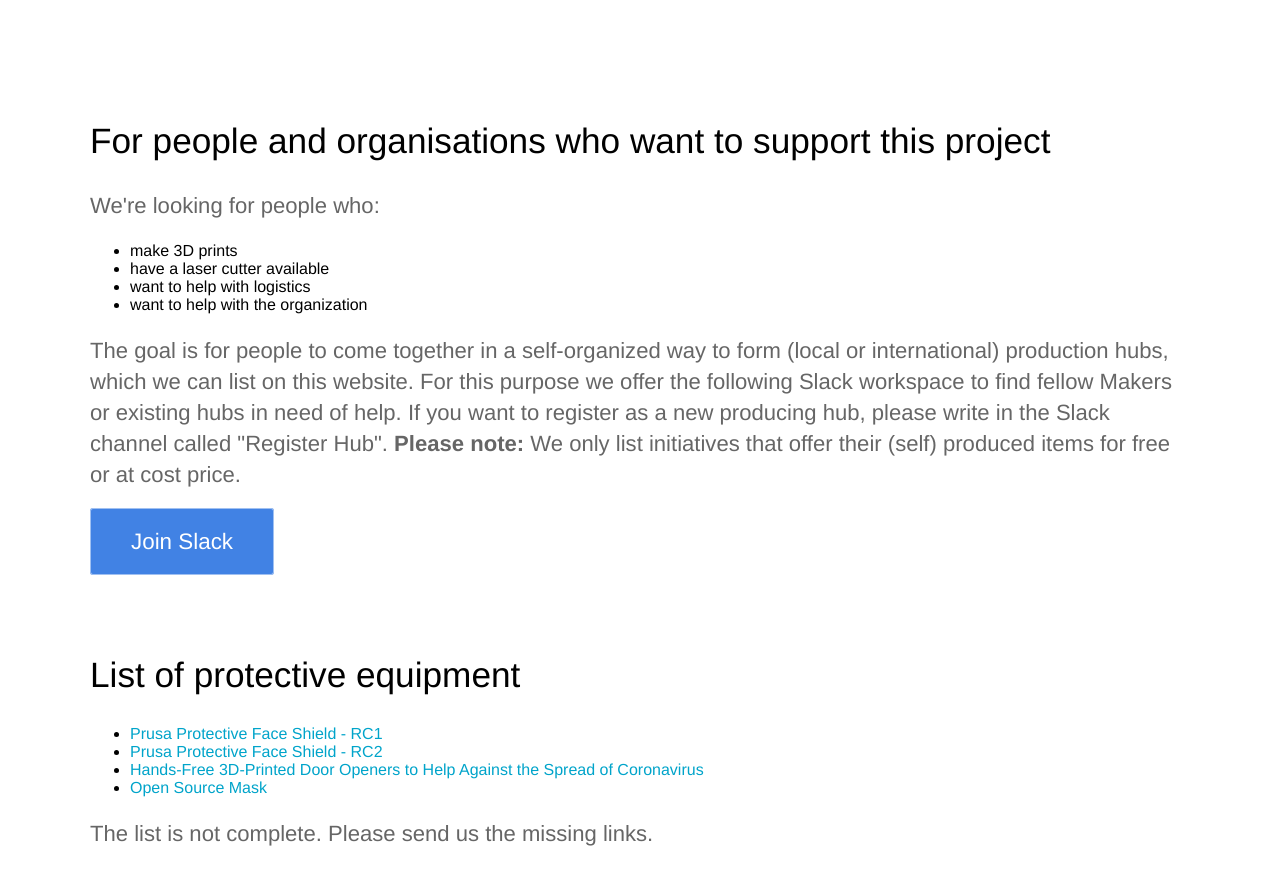
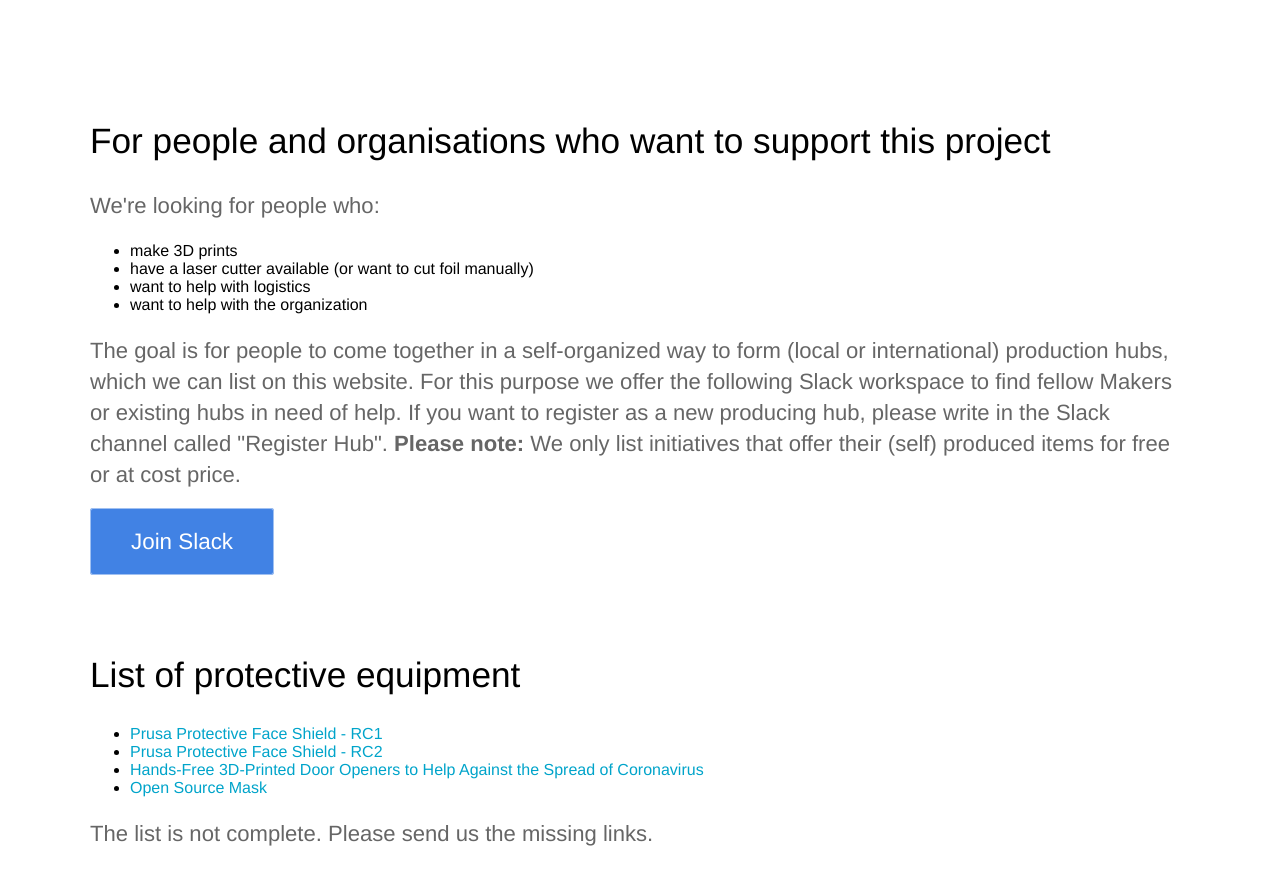
Before and after one commit to CloudCannon/hydra-jekyll-template, a Jekyll site: the page built from index.html, in a window 1280 px wide and 900 px high, scrolled down 1421 px. Shown: the top 885 px of the window. Built offline with Jekyll 4.4.1, drawn with Linux system fonts in a browser that asks for light colours; the list of posts is cut into pages by our own code.

Commit message:
ADD manual foil cutting

```diff
--- a/index.html
+++ b/index.html
@@ -107,7 +107,7 @@ description: Using our Maker skills against Corona, for the people
 				<p>We're looking for people who:</p>
 				<ul>
 					<li>make 3D prints</li>
-					<li>have a laser cutter available</li>
+					<li>have a laser cutter available (or want to cut foil manually)</li>
 					<li>want to help with logistics</li>
 					<li>want to help with the organization</li>
 				</ul>
```
